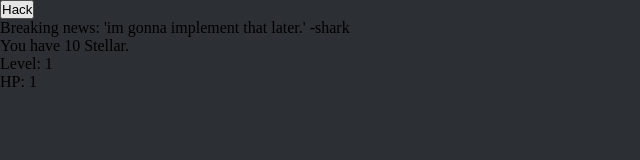
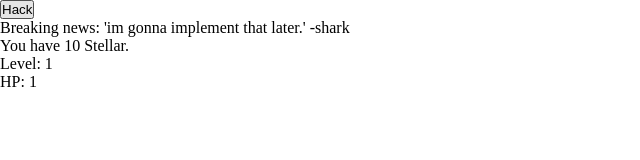
Before and after one commit to SharkyLai/hack, a plain HTML site: page index.html in a window 1280 px wide. Shown: the whole page, without its empty margins (0-640 px from the left). Drawn offline with Linux system fonts and the light colour scheme.

Commit message:
color + variable display

```diff
--- a/main.js
+++ b/main.js
@@ -40,8 +40,8 @@ function levelUp() {
     gameData.opponentRewards = Math.pow(gameData.opponentLevel, 2.5);
 }
 
-document.getElementById("opponentLevel").innerHTML = ("Level: " + gameData.opponentLevel);
-document.getElementById("opponentHealth").innerHTML = ("HP: " + gameData.opponentHealth);
+document.getElementById("opponentLevel").innerHTML = "Level: " + gameData.opponentLevel;
+document.getElementById("opponentHealth").innerHTML = "HP: " + gameData.opponentHealth;
 
 var newsArray = ["congratulations! you have an internet connection.", " 'im gonna implement that later.' -shark " , " 'this game sucks.' -IGN " , "isn't this just a worse version of cookie clicker?"];
 
--- a/styles.css
+++ b/styles.css
@@ -5,7 +5,7 @@
 body{
 	width: 100%;
 	height: 100vh;
-	background-color: #2c2f33;
+	background-color: white;
 }
 
 .hi{
```
